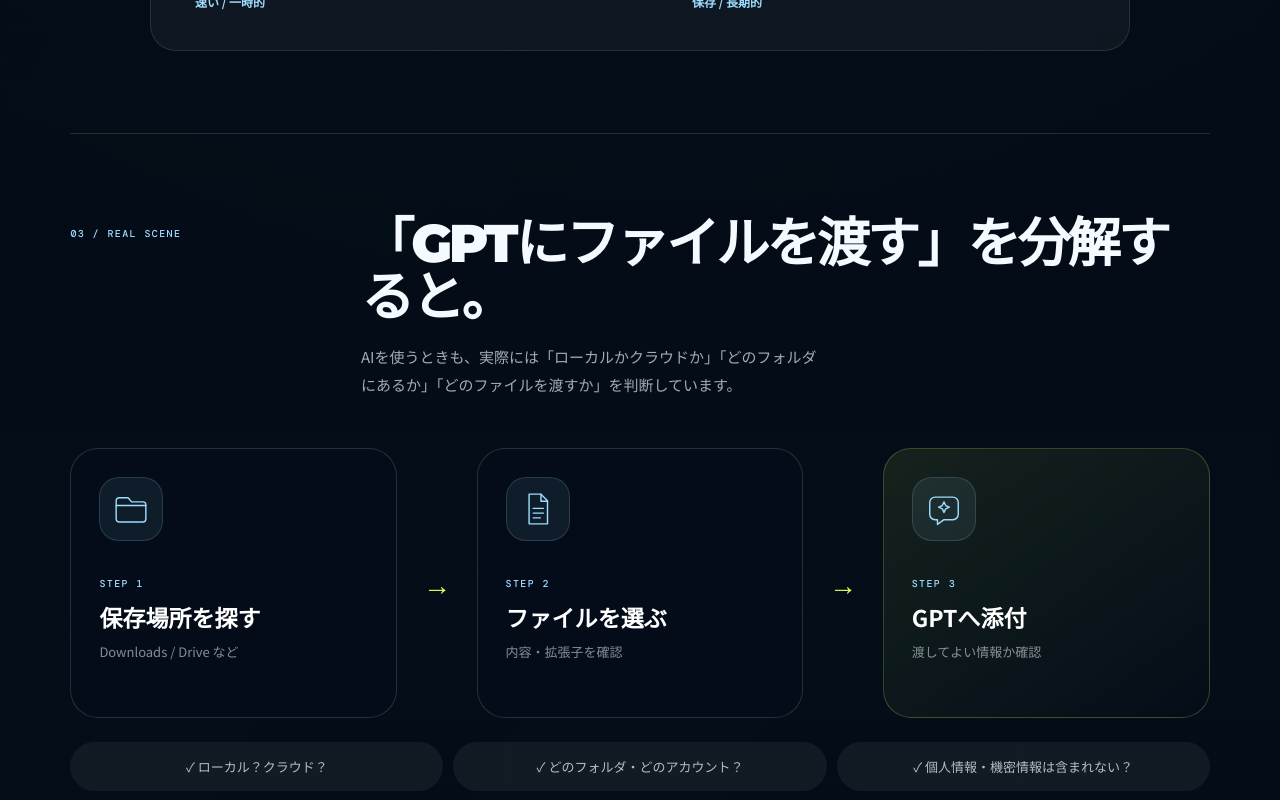
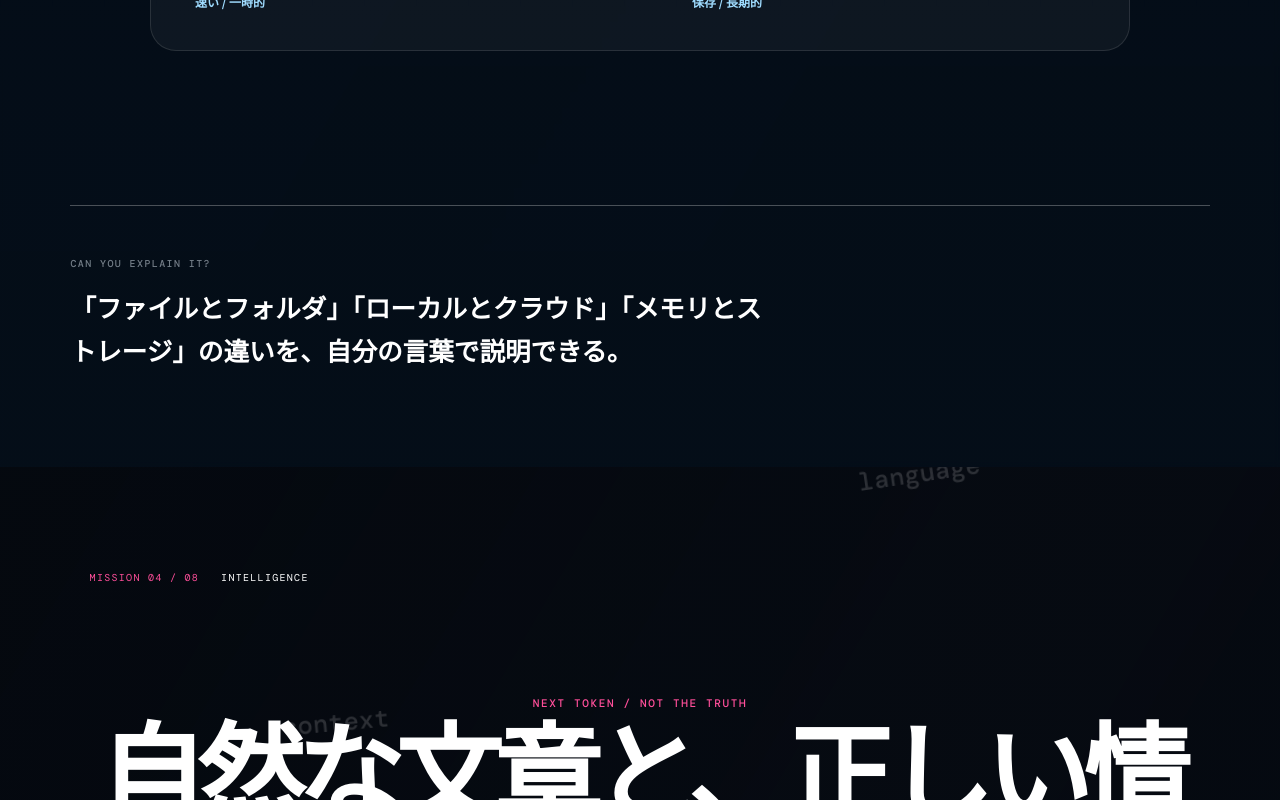
Before and after one commit to hmatsuo-ai/vexum-it-literacy-training, a Next.js app: page / in a window 1280 px wide. Shown: the part 9520-10320 px from the top of the page. Built offline with nearby package versions, Linux system fonts and the light colour scheme.

Commit message:
Remove Mission 03 GPT file flow section

```diff
--- a/app/mission-03-foundations.tsx
+++ b/app/mission-03-foundations.tsx
@@ -126,26 +126,6 @@
         </div>
       </section>
 
-      <section className="m03u-flow">
-        <div className="m03u-section-title">
-          <small>03 / REAL SCENE</small>
-          <h3>「GPTにファイルを渡す」を分解すると。</h3>
-          <p>AIを使うときも、実際には「ローカルかクラウドか」「どのフォルダにあるか」「どのファイルを渡すか」を判断しています。</p>
-        </div>
-        <div className="m03u-flow-line">
-          <div className="flow-node"><div className="m03u-icon"><TechIcon name="folder"/></div><small>STEP 1</small><b>保存場所を探す</b><span>Downloads / Drive など</span></div>
-          <i>→</i>
-          <div className="flow-node"><div className="m03u-icon"><TechIcon name="file"/></div><small>STEP 2</small><b>ファイルを選ぶ</b><span>内容・拡張子を確認</span></div>
-          <i>→</i>
-          <div className="flow-node gpt"><div className="m03u-icon"><TechIcon name="gpt"/></div><small>STEP 3</small><b>GPTへ添付</b><span>渡してよい情報か確認</span></div>
-        </div>
-        <div className="m03u-checks">
-          <span>✓ ローカル？クラウド？</span>
-          <span>✓ どのフォルダ・どのアカウント？</span>
-          <span>✓ 個人情報・機密情報は含まれない？</span>
-        </div>
-      </section>
-
       <aside className="m03u-final-check">
         <small>CAN YOU EXPLAIN IT?</small>
         <strong>「ファイルとフォルダ」「ローカルとクラウド」「メモリとストレージ」の違いを、自分の言葉で説明できる。</strong>
```
